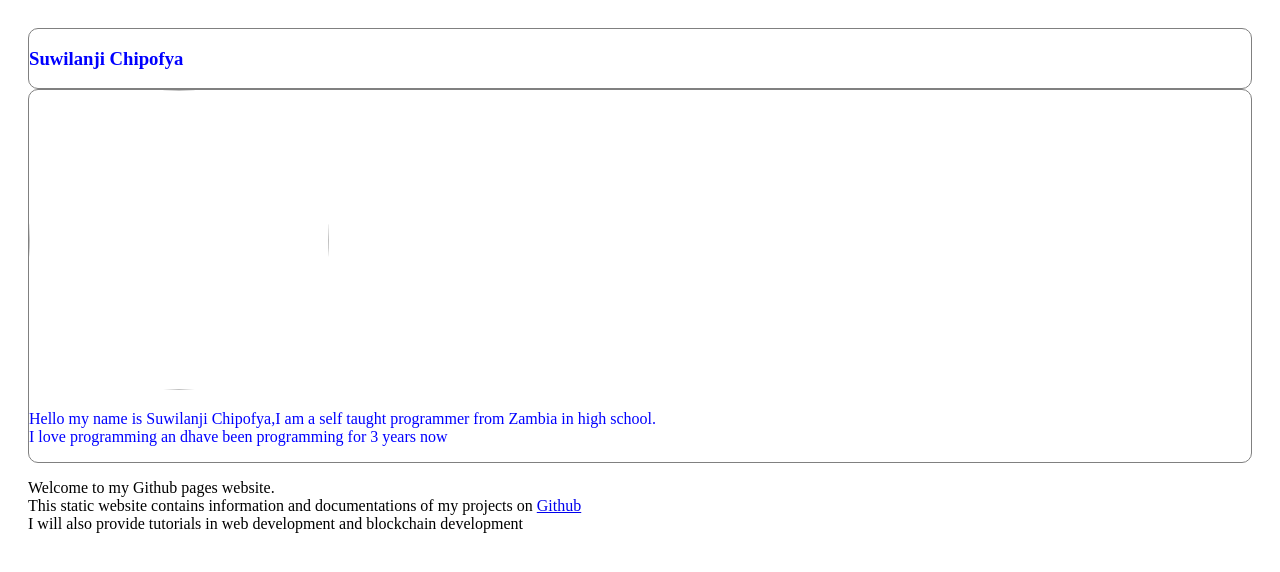
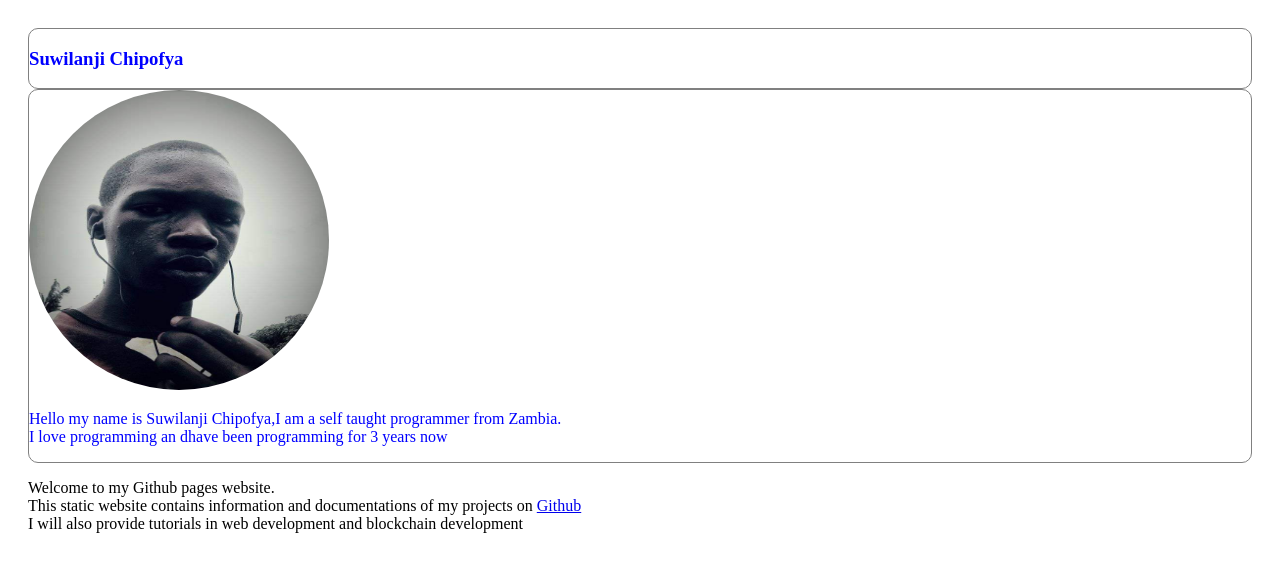
Before and after one commit to suwilanji-chipofya/suwilanji-chipofya.github.io, a plain HTML site: page docs/index.html in a window 1280 px wide. Drawn offline with Linux system fonts and the light colour scheme.

Commit message:
Update index.html

```diff
--- a/docs/index.html
+++ b/docs/index.html
@@ -11,8 +11,8 @@
                 <h3>Suwilanji Chipofya</h3>
             </div>
             <div style="color:blue;border-radius:10px;border:solid 1px gray">
-                <img src="./me.jpg" style="width:300px;height:300px;border-radius:150px"/>
-                <p>Hello my name is Suwilanji Chipofya,I am a self taught programmer from Zambia in high school.</br>I love programming an dhave been programming for 3 years now</>
+                <img src="../me.jpg" style="width:300px;height:300px;border-radius:150px"/>
+                <p>Hello my name is Suwilanji Chipofya,I am a self taught programmer from Zambia.</br>I love programming an dhave been programming for 3 years now</>
             </div>
             <div>
                 <p>Welcome to my Github pages website.</br>This static website contains information and documentations of my projects on <a href="github.com/suwilanji-chipofya">Github</a></br>I will also provide tutorials in web development and blockchain development</p>
```
